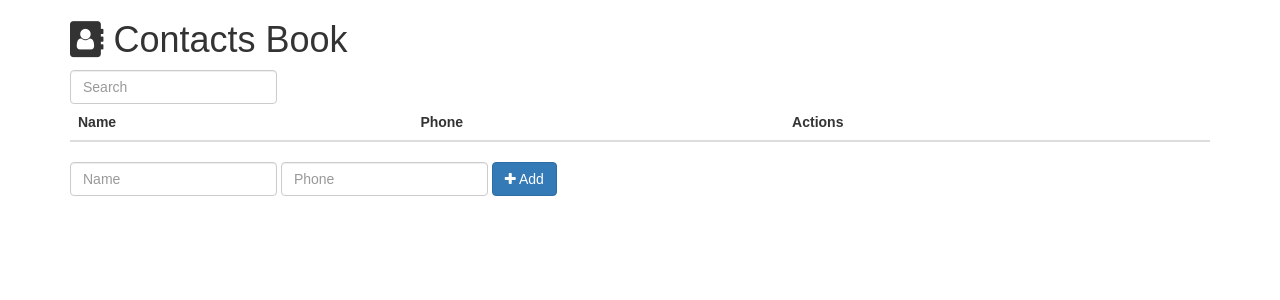
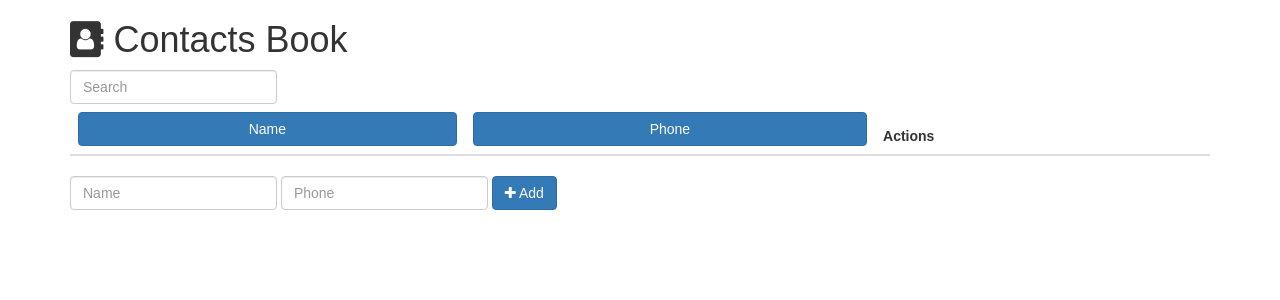
Before and after one commit to jesusgoku/thinking-in-react, a React (Create React App) app: page / in a window 1280 px wide. Shown: the top 300 px of the page. Built offline with nearby package versions, Linux system fonts and the light colour scheme.

Commit message:
Added sorting

```diff
--- a/src/components/ContactTable.js
+++ b/src/components/ContactTable.js
@@ -1,35 +1,60 @@
-import React from 'react';
+import React, { Component } from 'react';
 import PropTypes from 'prop-types';
 
 import ContactRow from './ContactRow';
 import ContactRowAction from './ContactRowAction';
+import ContactHeader from './ContactHeader';
 
 
-const handleContactRemove = (cb, index) => () => {
-  cb(index);
+class ContactTable extends Component {
+  constructor(props) {
+    super(props);
+
+    this.state = {
+      sortBy: null,
+      sortAsc: true,
+    };
+
+    this.handleContactsSort = this.handleContactsSort.bind(this);
   }
 
-const ContactTable = props => {
-  const contacts = props.query !== ''
-    ? props.contacts.filter(item => item.name.toLowerCase().indexOf(props.query.toLowerCase()) !== -1)
-    : props.contacts;
+  handleContactsSort(sortBy) {
+    this.setState(prevState => ({
+      sortBy,
+      sortAsc: prevState.sortBy === sortBy ? !prevState.sortAsc : true,
+    }));
+  }
+
+  render() {
+    const { contacts, query, onContactRemove, onContactsSort } = this.props;
+    const { sortBy, sortAsc } = this.state;
+    let filteredContacts = query !== ''
+      ? contacts.filter(item => item.name.toLowerCase().indexOf(query.toLowerCase()) !== -1)
+      : contacts;
+    if (sortBy) {
+      filteredContacts = filteredContacts.sort((a, b) => a[sortBy].localeCompare(b[sortBy]));
+      if (!sortAsc) {
+        filteredContacts = filteredContacts.reverse();
+      }
+    }
     return (
       <table className="table">
         <thead>
           <tr>
-          <th>Name</th>
-          <th>Phone</th>
+            <th><ContactHeader onContactsSort={() => this.handleContactsSort('name')}>Name</ContactHeader></th>
+            <th><ContactHeader onContactsSort={() => this.handleContactsSort('phone')}>Phone</ContactHeader></th>
             <th>Actions</th>
           </tr>
         </thead>
-      <tbody>{contacts.map((item, index) => (
+        <tbody>{filteredContacts.map((item, index) => (
           <ContactRow
             {...item}
             key={index}
-          actions={<ContactRowAction onContactRemove={handleContactRemove(props.onContactRemove, index)} />} />
+            actions={<ContactRowAction onContactRemove={() => onContactRemove(index)} />} />
         ))}</tbody>
       </table>
     );
+  }
 }
 
 ContactTable.propTypes = {
```
Lines whose indentation alone changed are shown as unchanged.
